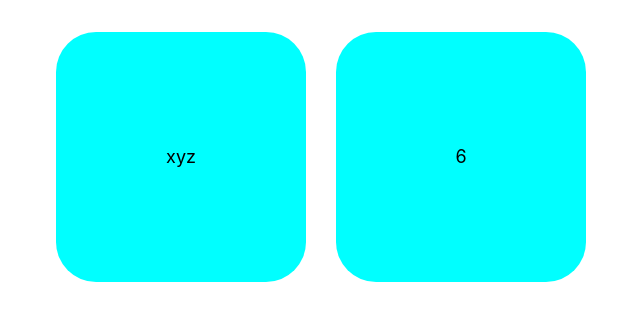
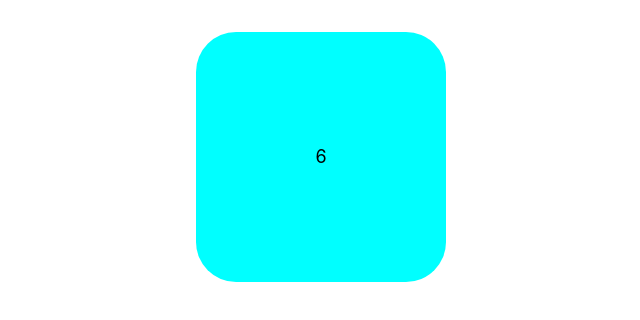
Before and after one commit to KReeDo47/Vue3Exercises, a Vue app in the folder Vue3Exercises/: page / in a window 1280 px wide. Shown: the top 320 px of the page, without its empty margins (334-974 px from the left). Built offline with nearby package versions, Linux system fonts and the light colour scheme.

Commit message:
exercise_8

```diff
--- a/Vue3Exercises/src/App.vue
+++ b/Vue3Exercises/src/App.vue
@@ -2,8 +2,7 @@
   export default {
     data() {
       return {
-       arr1: ["x", "y", "z"],
-       arr2: [1, 2, 3],
+       obj: {x: 1, y: 2, z: 3}
       }
     }
   }
@@ -12,12 +11,7 @@
 <template>
   <div class="body">
     <div class="main">
-      <p>{{ arr1[0] }}</p>
-      <p>{{ arr1[1] }}</p>
-      <p>{{ arr1[2] }}</p>
-    </div>
-    <div class="main">
-      <p>{{ arr2[0] + arr2[1] + arr2[2] }}</p>
+      <p>{{ obj["x"] + obj["y"] + obj["z"] }}</p>
     </div>
   </div>
 </template>
```
